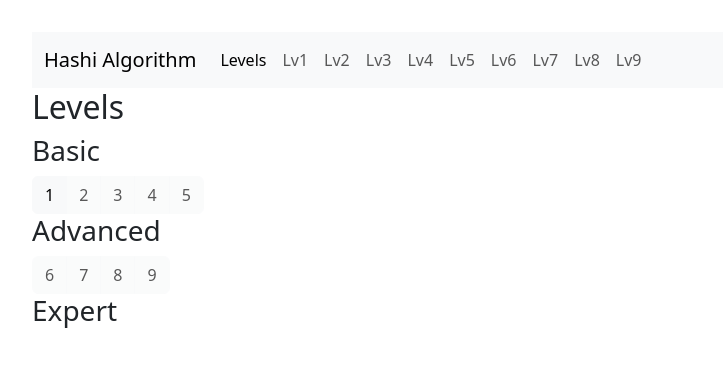
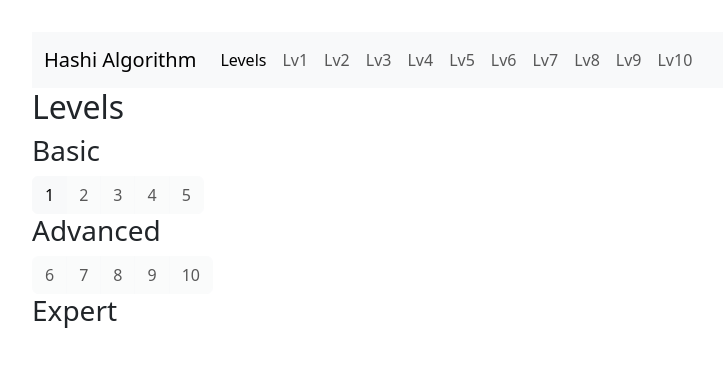
Before and after one commit to DominicOnGit/hashialgorithms, a Vue app: page /#/ in a window 1280 px wide. Shown: the top 366 px of the page, without its empty margins (0-723 px from the left). Built offline with nearby package versions, Linux system fonts and the light colour scheme.

Commit message:
storypic

```diff
--- a/src/Story/components/StoryViewer.vue
+++ b/src/Story/components/StoryViewer.vue
@@ -30,7 +30,10 @@ function nextPath(): string {
       <h1 class="card-title">{{ story.title }}</h1>
       <div v-html="story.text" />
 
-      <a class="btn btn-light" :href="nextPath()">Ok</a>
+      <div>
+        <img v-if="story.pic != null" :src="story.pic" alt="..." class="center" />
+      </div>
+      <a class="btn btn-light mt-4" :href="nextPath()">Ok</a>
     </div>
   </div>
 </template>
@@ -39,4 +42,10 @@ function nextPath(): string {
 .spaced {
   margin: 2%;
 }
+.center {
+  display: block;
+  margin-left: auto;
+  margin-right: auto;
+  width: 50%;
+}
 </style>
--- a/src/Story/service/introStories.ts
+++ b/src/Story/service/introStories.ts
@@ -1,6 +1,7 @@
 import type { Level } from '@/Title-Screen/stores/level';
 import { type Story } from '../story';
 import { DoubleBigSquare } from '@/Title-Screen/services/levels';
+import Intro1Pic from '@/assets/mix2Sln.png';
 
 const Intro1: Story = {
   id: 'Intro1',
@@ -13,7 +14,8 @@ Hashi is a puzzle game. The goal is to connect the islands (circles) by drawing
   <li>At most two bridges can connect a pair of islands.</li>
   <li>Finally, all islands must be connected into one group.</li>
 </ul>
-  `
+  `,
+  pic: Intro1Pic
 };
 
 const Intro2: Story = {
--- a/src/Story/story.ts
+++ b/src/Story/story.ts
@@ -4,6 +4,7 @@ export interface Story {
   id: string;
   title: string;
   text: string;
+  pic?: string;
 }
 
 export function isStory(item: Story | Level): item is Story {
--- a/src/Title-Screen/services/levels.ts
+++ b/src/Title-Screen/services/levels.ts
@@ -124,6 +124,20 @@ export const SingleBigSquare = new TextLevel(
     `
 );
 
+export const Mix2 = new TextLevel(
+  'Advanced',
+  levelNum++,
+  'Mix2',
+  `
+  x . x1. x
+  1   1   2
+  x1  x
+    x2    x
+  1
+  x1    x
+  `
+);
+
 export const Crossings = new TextLevel(
   'Advanced',
   levelNum++,
@@ -154,7 +168,7 @@ const SimpleLevels = [DoubleBigSquare, SinglePlus];
 
 const RequiringMaxDegree = [SingleSnake, Spiral, Mix1];
 
-const RequiringPairIsolationDetection = [SingleE, SingleBigSquare, Crossings];
+const RequiringPairIsolationDetection = [SingleE, SingleBigSquare, Crossings, Mix2];
 
 const Unsolvable = [Isolation];
 
--- a/src/hashi/services/HashiCanvasService.ts
+++ b/src/hashi/services/HashiCanvasService.ts
@@ -130,13 +130,17 @@ export class HashiCanvasService {
     );
   }
 
+  showProperties = true;
+
   private drawEdge(edge: HashiEdge): void {
     this.canvas.beginPath();
     this.canvas.strokeStyle = edge.multiplicity <= 2 ? NormalStyle : ErrorStyle;
     this.canvas.setLineDash(edge.multiplicity === 0 ? [1, 3] : []);
 
     if (
-      (edge.multiplicity === 0 && edge.getCustomProperties(this.customPropertyDefs).length > 0) ||
+      (edge.multiplicity === 0 &&
+        edge.getCustomProperties(this.customPropertyDefs).length > 0 &&
+        this.showProperties) ||
       edge.multiplicity === 1
     ) {
       this.line(edge.vertex1, edge.vertex2, 0);
@@ -155,7 +159,9 @@ export class HashiCanvasService {
     this.canvas.stroke();
 
     this.canvas.setLineDash([]);
-    this.drawEdgeProperties(edge);
+    if (this.showProperties) {
+      this.drawEdgeProperties(edge);
+    }
   }
 
   private drawEdgeProperties(edge: HashiEdge) {
```
Also changed, not shown: src/assets/Mix2Sln.PNG (added).
